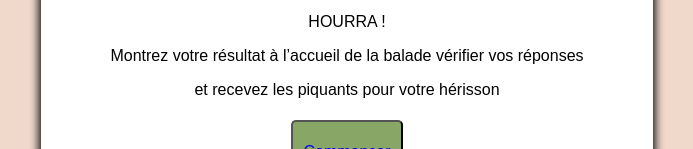
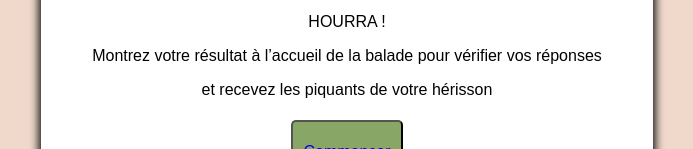
Before and after one commit to centremarcelmarlier/pic-pique, a plain HTML site: page index.html in a window 1280 px wide. Shown: the part 403-552 px from the top of the page, without its empty margins (293-986 px from the left). Drawn offline with Linux system fonts and the light colour scheme; a script that the page names is missing.

Commit message:
Update index.html

```diff
--- a/index.html
+++ b/index.html
@@ -13,8 +13,8 @@
 		<p>2 - À chaque <img src="pics/quest.png" width=  "40">  une question à choix multiples vous attend.</p>
 		<p>3 - Attention, <u>il est impossible de revenir en arrière</u> ! Lisez-donc bien les questions !</p>
 		<p>4 - Une fois terminé, un compteur vous indique votre score ! <p>HOURRA !</p>
-		<p>Montrez votre résultat à l’accueil de la balade vérifier vos réponses </p>
-		<p>et recevez les piquants pour votre hérisson</p>
+		<p>Montrez votre résultat à l’accueil de la balade pour vérifier vos réponses </p>
+		<p>et recevez les piquants de votre hérisson</p>
 	  <div class="controls">
 			<button id="start" class="btn"><a href="quiz.html"><p id="start-btn">Commencer</p></a></button>
 		</div>
```
